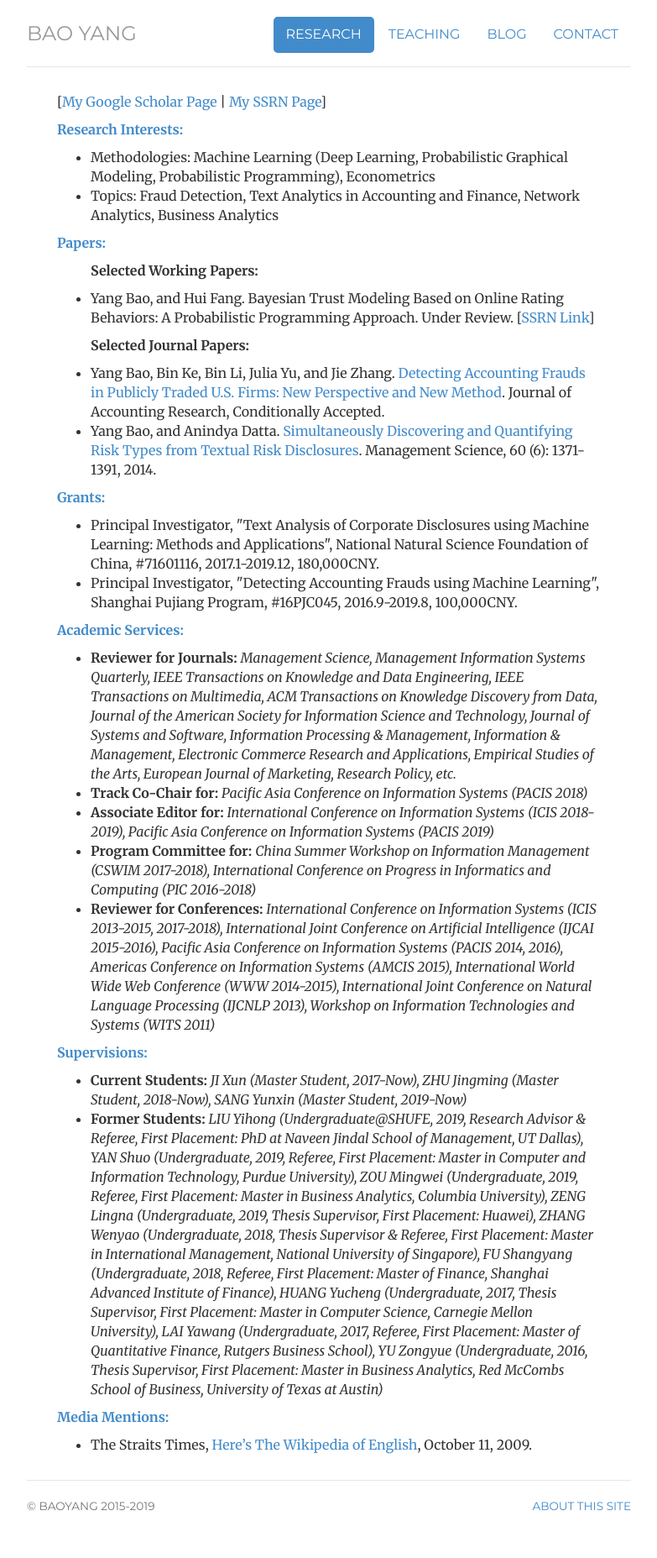
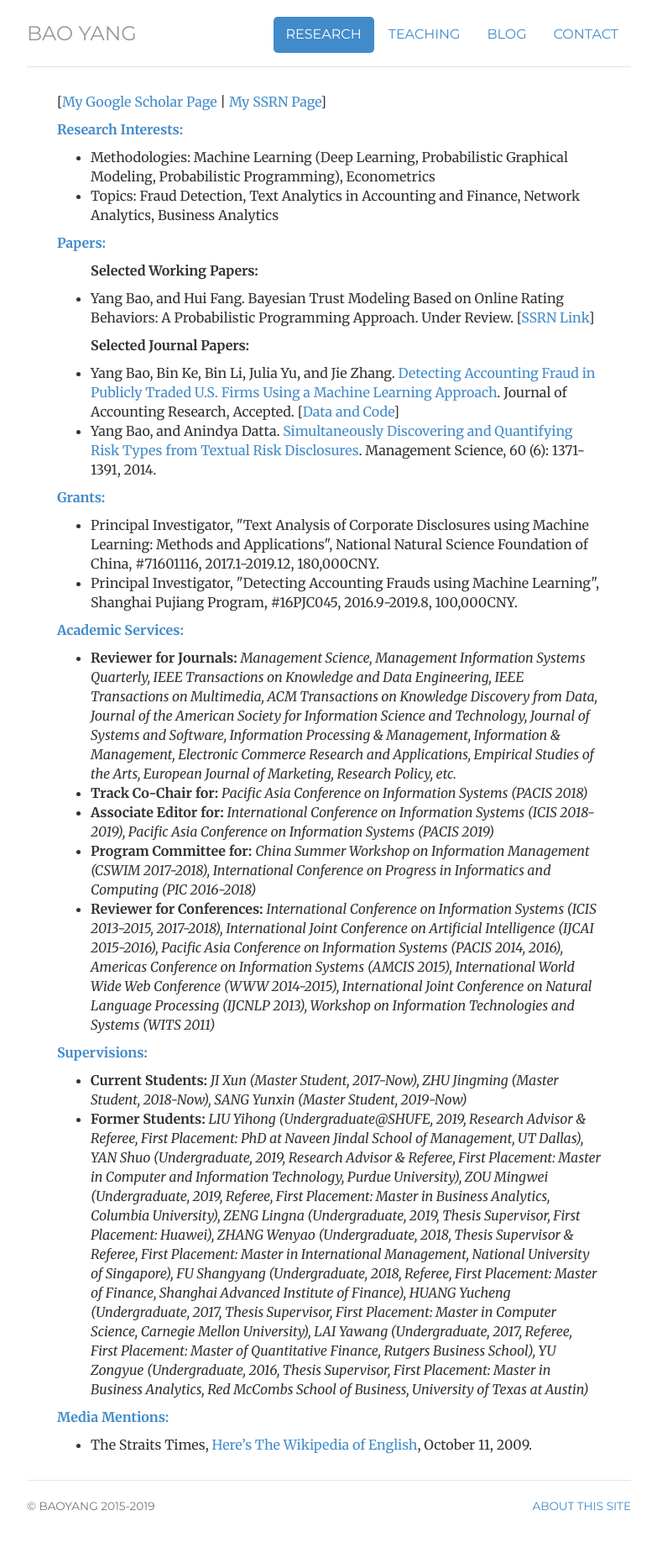
Before and after one commit to popeye007/popeye007.github.io, a Jekyll site: the page built from research/index.html, in a window 1280 px wide. Shown: the whole page at 84% size, without its empty margins (248-1031 px from the left). Built offline with Jekyll 4.4.1, drawn with Linux system fonts in a browser that asks for light colours; comment, search, counter and statistics services are not loaded.

Commit message:
update research

```diff
--- a/research/index.html
+++ b/research/index.html
@@ -29,8 +29,8 @@ description: Research by Bao Yang.
 		<!-- <p><u>Selected Journal Papers:</u></p> -->
 		<ul>
 			<p><b>Selected Journal Papers:</b></p>
-			<li>Yang Bao, Bin Ke, Bin Li, Julia Yu, and Jie Zhang. <a href="http://papers.ssrn.com/sol3/papers.cfm?abstract_id=2670703">Detecting Accounting Frauds in Publicly Traded U.S. Firms: New Perspective and New Method</a>. Journal of Accounting Research, Conditionally Accepted.</li>
-			<li>Yang Bao, and Anindya Datta. <a href="http://pubsonline.informs.org/doi/abs/10.1287/mnsc.2014.1930">Simultaneously Discovering and Quantifying Risk Types from Textual Risk Disclosures</a>. Management Science, 60 (6): 1371-1391, 2014.</li>
+			<li>Yang Bao, Bin Ke, Bin Li, Julia Yu, and Jie Zhang. <a href="http://papers.ssrn.com/sol3/papers.cfm?abstract_id=2670703">Detecting Accounting Fraud in Publicly Traded U.S. Firms Using a Machine Learning Approach</a>. Journal of Accounting Research, Accepted. [<a href="https://github.com/JarFraud/FraudDetection">Data and Code</a>]</li>
+			<li>Yang Bao, and Anindya Datta. <a href="http://pubsonline.informs.org/doi/abs/10.1287/mnsc.2014.1930">Simultaneously Discovering and Quantifying Risk Types from Textual Risk Disclosures</a>. Management Science, 60 (6): 1371-1391, 2014.</li></li>
 		</ul>
 
 
@@ -58,7 +58,7 @@ description: Research by Bao Yang.
 	<p><strong><a name="Supervision">Supervisions:</a></strong><br>
 		<ul>
 			<li><b>Current Students:</b> <i>JI Xun (Master Student, 2017-Now), ZHU Jingming (Master Student, 2018-Now), SANG Yunxin (Master Student, 2019-Now)</i></li>
-			<li><b>Former Students:</b> <i>LIU Yihong (Undergraduate@SHUFE, 2019, Research Advisor & Referee, First Placement: PhD at Naveen Jindal School of Management, UT Dallas), YAN Shuo (Undergraduate, 2019, Referee, First Placement: Master in Computer and Information Technology, Purdue University), ZOU Mingwei (Undergraduate, 2019, Referee, First Placement: Master in Business Analytics, Columbia University), ZENG Lingna (Undergraduate, 2019, Thesis Supervisor, First Placement: Huawei), ZHANG Wenyao (Undergraduate, 2018, Thesis Supervisor & Referee, First Placement: Master in International Management, National University of Singapore), FU Shangyang (Undergraduate, 2018, Referee, First Placement: Master of Finance, Shanghai Advanced Institute of Finance), HUANG Yucheng (Undergraduate, 2017, Thesis Supervisor, First Placement: Master in Computer Science, Carnegie Mellon University), LAI Yawang (Undergraduate, 2017, Referee, First Placement: Master of Quantitative Finance, Rutgers Business School), YU Zongyue (Undergraduate, 2016,  Thesis Supervisor, First Placement: Master in Business Analytics, Red McCombs School of Business, University of Texas at Austin)</i></li>
+			<li><b>Former Students:</b> <i>LIU Yihong (Undergraduate@SHUFE, 2019, Research Advisor & Referee, First Placement: PhD at Naveen Jindal School of Management, UT Dallas), YAN Shuo (Undergraduate, 2019, Research Advisor & Referee, First Placement: Master in Computer and Information Technology, Purdue University), ZOU Mingwei (Undergraduate, 2019, Referee, First Placement: Master in Business Analytics, Columbia University), ZENG Lingna (Undergraduate, 2019, Thesis Supervisor, First Placement: Huawei), ZHANG Wenyao (Undergraduate, 2018, Thesis Supervisor & Referee, First Placement: Master in International Management, National University of Singapore), FU Shangyang (Undergraduate, 2018, Referee, First Placement: Master of Finance, Shanghai Advanced Institute of Finance), HUANG Yucheng (Undergraduate, 2017, Thesis Supervisor, First Placement: Master in Computer Science, Carnegie Mellon University), LAI Yawang (Undergraduate, 2017, Referee, First Placement: Master of Quantitative Finance, Rutgers Business School), YU Zongyue (Undergraduate, 2016,  Thesis Supervisor, First Placement: Master in Business Analytics, Red McCombs School of Business, University of Texas at Austin)</i></li>
 		</ul>
 
 	<p><strong><a name="Media">Media Mentions:</a></strong><br>
```
